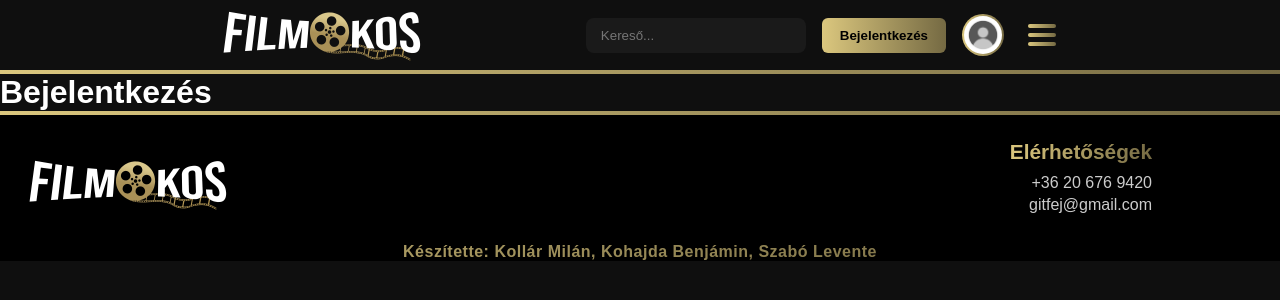
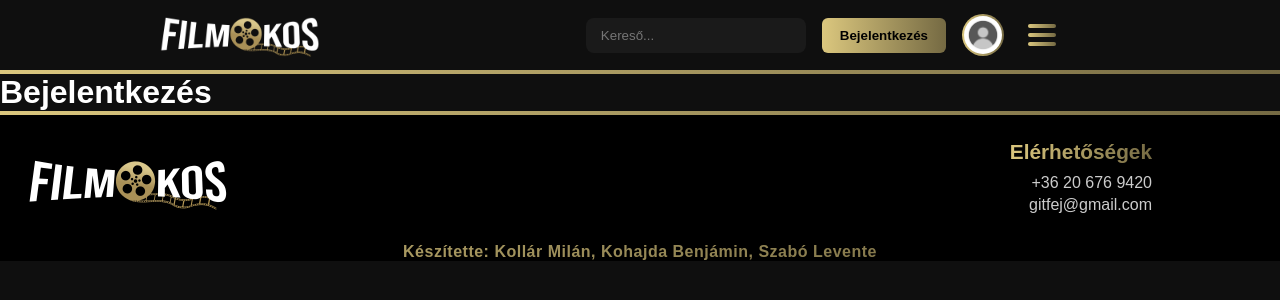
Before and after one commit to Mikoogit/FilmOkos, a React (Vite) app: page /bejelentkezes in a window 1280 px wide. Shown: the top 300 px of the page. Built offline with nearby package versions, Linux system fonts and the light colour scheme.

Commit message:
Logo update

```diff
--- a/src/components/Navbar.css
+++ b/src/components/Navbar.css
@@ -26,13 +26,15 @@
 
 /* LOGO */
 .navbar-logo img {
-  margin-top: 5px;
-  margin-left: 190px;
-  height: 50px;
+
+  margin-top: 0.5rem;
+  margin-left: 10vw; /* responsive */
+  height: clamp(25px, 4vw, 40px);
   width: auto;
   object-fit: contain;
   cursor: pointer;
 }
+
 
 /* RIGHT SIDE */
 .navbar-right {
```
